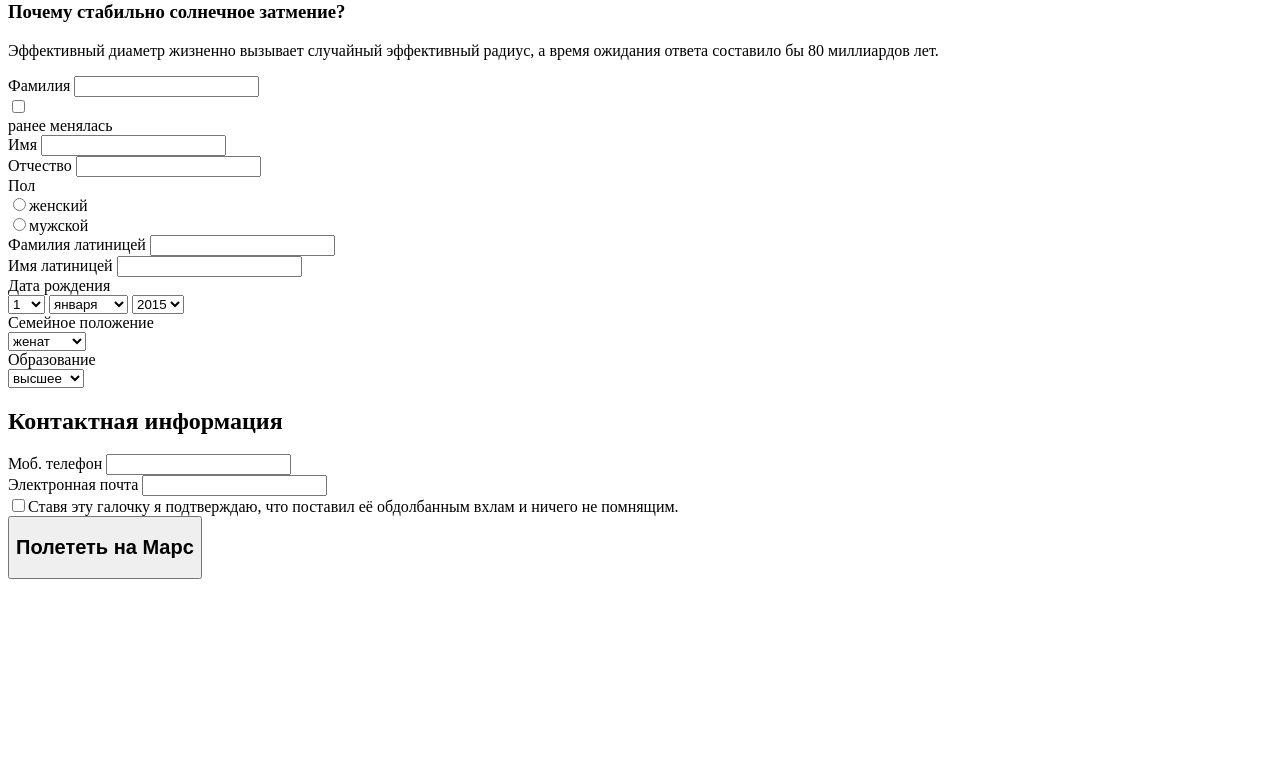
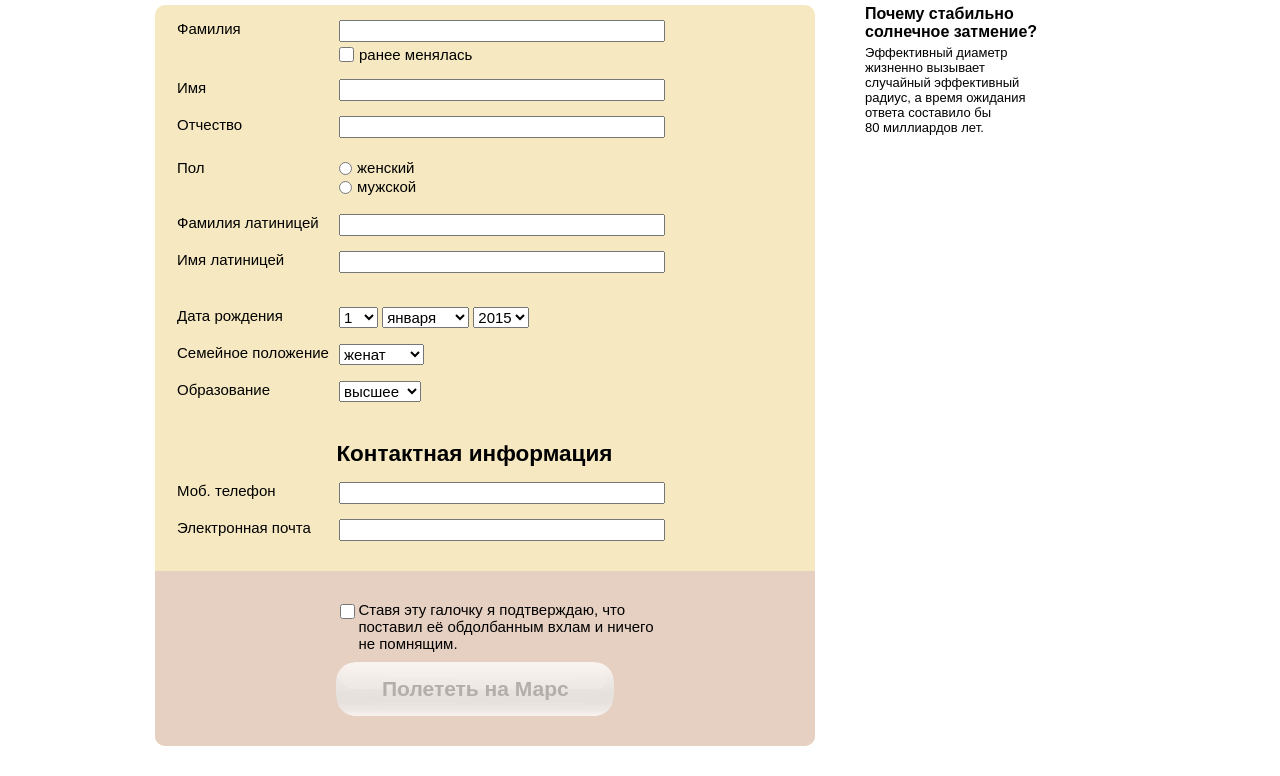
Before and after one commit to Maxononon/maxononon.github.io, a plain HTML site: page Verstka 1/index.html in a window 1280 px wide. Shown: the part 79-855 px from the top of the page. Before the commit the page ends 800 px from the top, so only its background shows below. Drawn offline with Linux system fonts and the light colour scheme.

Commit message:
adaptation

```diff
--- a/Verstka 1/css/style.css
+++ b/Verstka 1/css/style.css
@@ -128,7 +128,7 @@ button{
 	font-size: 14px;
 	font-weight: bold;
 	color:#b3aeaa;
-	background:url("../../../../Verstka 2/ORIGINAL Verstka 1/img/button.png");
+	background:url("../img/button.png");
 }
 button h2{
 	margin:0;
--- a/Verstka 1/index.html
+++ b/Verstka 1/index.html
@@ -4,7 +4,7 @@
 		<meta charset="utf-8">
     <meta name="viewport" content="width=device-width, initial-scale=1">
 		<title>Заявка на экскурсионный полет на Марс</title>
-    <link type="text/css" rel="stylesheet" href="../../../Verstka 2/ORIGINAL Verstka 1/css/style.css">
+    <link type="text/css" rel="stylesheet" href="css/style.css">
 	</head>
 
 	<body>
```
